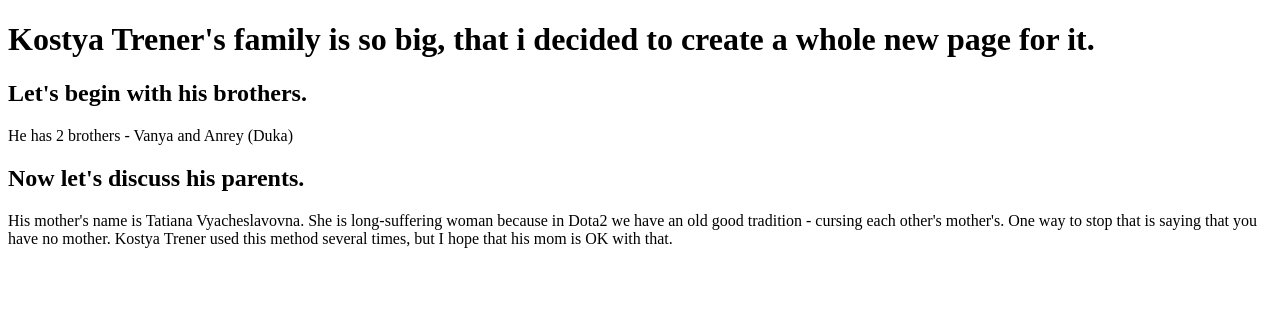
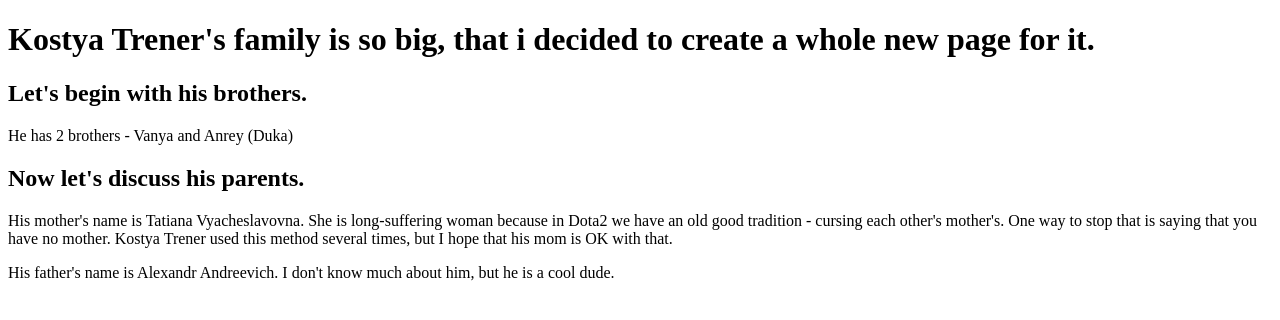
Before and after one commit to NopeTheGod/The-Best-Freaking-Project, a plain HTML site: page KTs_family.html in a window 1280 px wide. Drawn offline with Linux system fonts and the light colour scheme.

Commit message:
Update KTs_family.html

```diff
--- a/KTs_family.html
+++ b/KTs_family.html
@@ -12,5 +12,6 @@
    <p>He has 2 brothers - Vanya and Anrey (Duka)</p>
    <h2>Now let's discuss his parents.</h2>
    <p>His mother's name is Tatiana Vyacheslavovna. She is long-suffering woman because in Dota2 we have an old good tradition - cursing each other's mother's. One way to stop that is saying that you have no mother. Kostya Trener used this method several times, but I hope that his mom is OK with that.</p>
+   <p>His father's name is Alexandr Andreevich. I don't know much about him, but he is a cool dude.</p>
  </body>
 </html>
```
